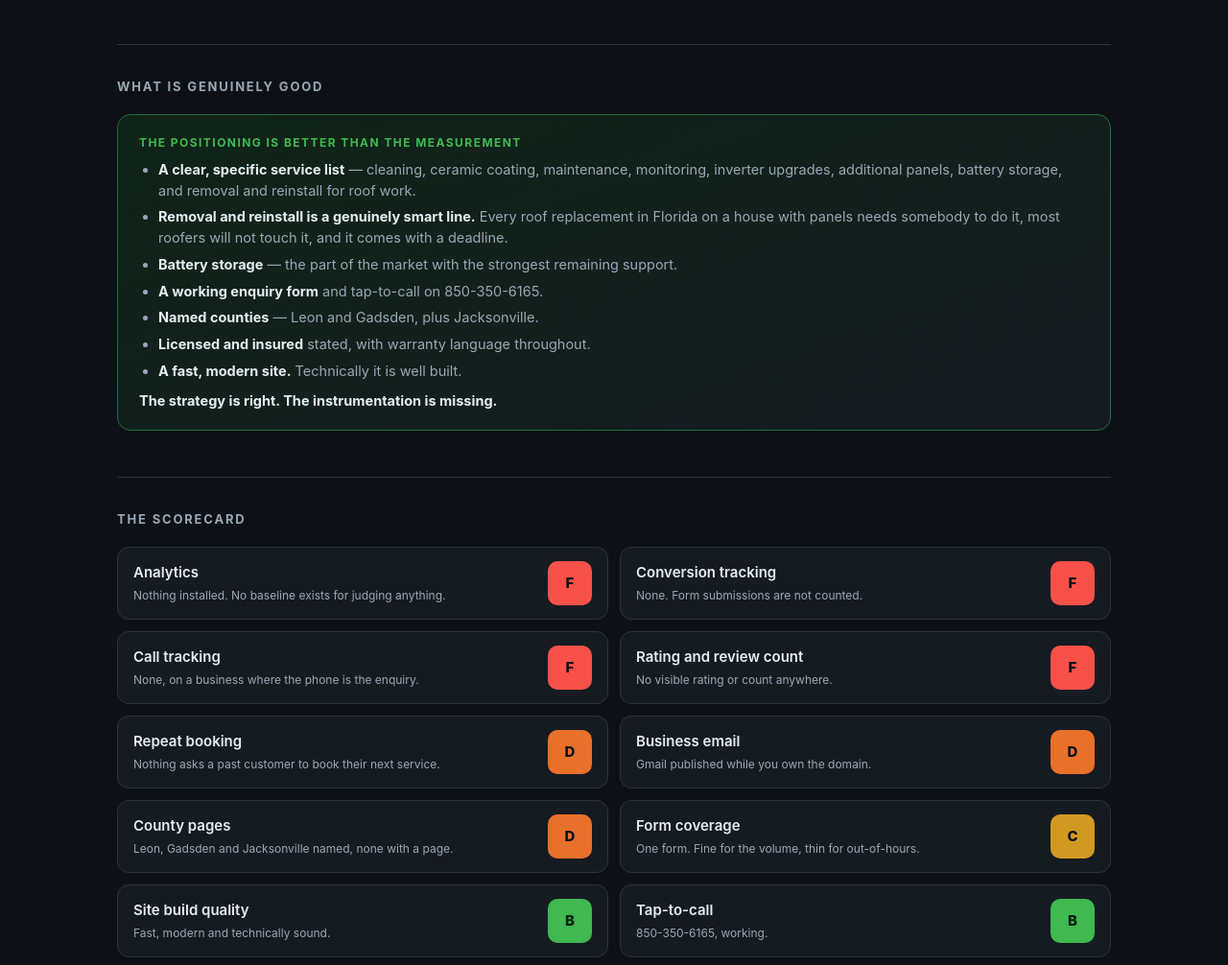
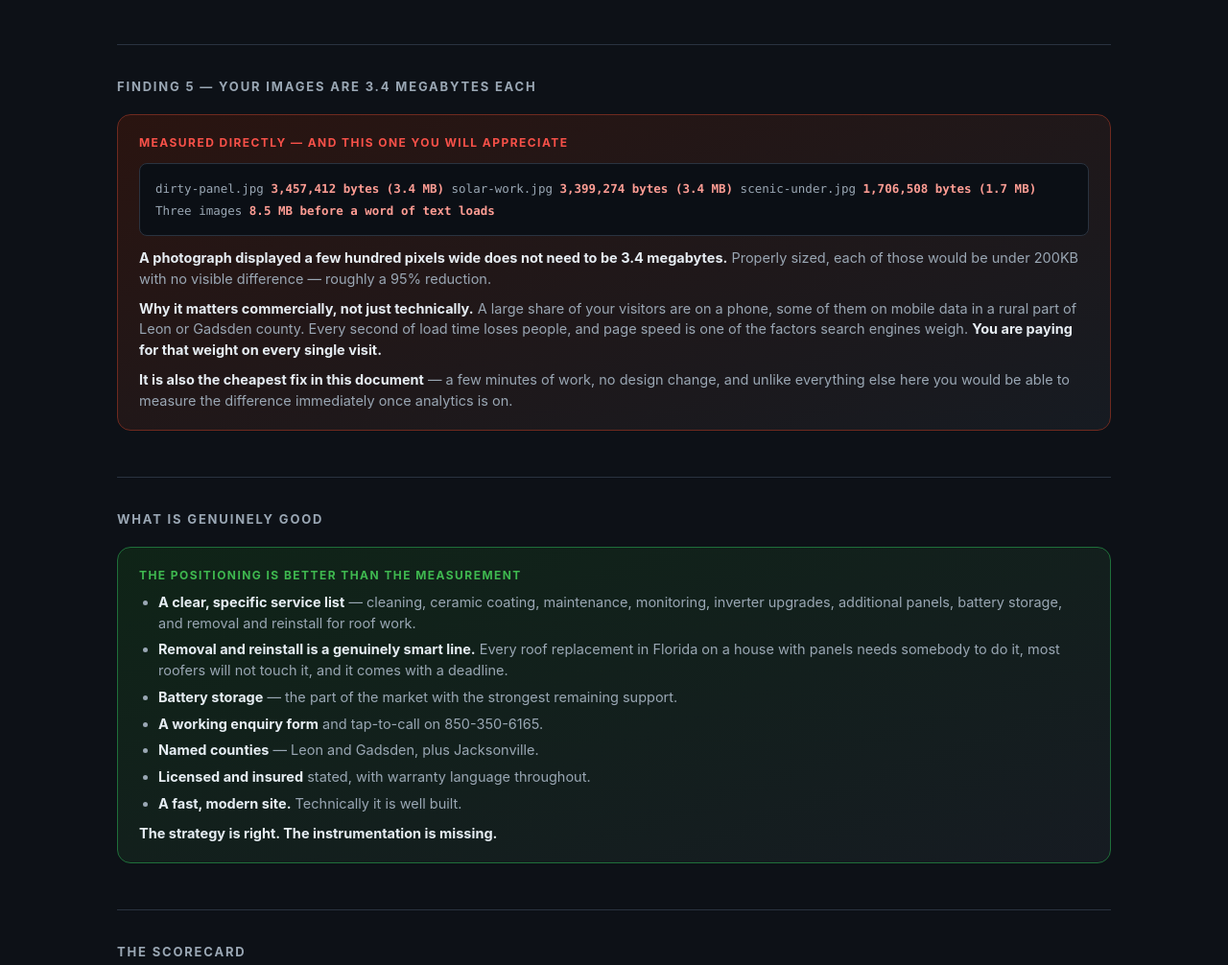
Before and after one commit to andrei170/genesis-solar-audit, a plain HTML site: page index.html in a window 1280 px wide. Shown: the part 1987-2993 px from the top of the page at 96% size. Drawn offline with Linux system fonts and the light colour scheme.

Commit message:
Improvement pass: own photography, image-weight finding

```diff
--- a/index.html
+++ b/index.html
@@ -191,6 +191,27 @@
   </section>
 
   <section>
+    <div class="h">Finding 5 &mdash; Your Images Are 3.4 Megabytes Each</div>
+    <div class="flag">
+      <div class="lab">Measured directly &mdash; and this one you will appreciate</div>
+      <div class="code">dirty-panel.jpg   <span class="ph">3,457,412 bytes  (3.4 MB)</span>
+solar-work.jpg    <span class="ph">3,399,274 bytes  (3.4 MB)</span>
+scenic-under.jpg  <span class="ph">1,706,508 bytes  (1.7 MB)</span>
+Three images       <span class="ph">8.5 MB before a word of text loads</span></div>
+      <p><b>A photograph displayed a few hundred pixels wide does not need to be 3.4 megabytes.</b>
+      Properly sized, each of those would be under 200KB with no visible difference &mdash; roughly a
+      95% reduction.</p>
+      <p><b>Why it matters commercially, not just technically.</b> A large share of your visitors are
+      on a phone, some of them on mobile data in a rural part of Leon or Gadsden county. Every second
+      of load time loses people, and page speed is one of the factors search engines weigh. <b>You are
+      paying for that weight on every single visit.</b></p>
+      <p><b>It is also the cheapest fix in this document</b> &mdash; a few minutes of work, no design
+      change, and unlike everything else here you would be able to measure the difference immediately
+      once analytics is on.</p>
+    </div>
+  </section>
+
+  <section>
     <div class="h">What Is Genuinely Good</div>
     <div class="win">
       <div class="lab">The positioning is better than the measurement</div>
@@ -218,7 +239,8 @@
       <div class="row"><div><div class="rname">Business email</div><div class="sc">Gmail published while you own the domain.</div></div><div class="badge gD">D</div></div>
       <div class="row"><div><div class="rname">County pages</div><div class="sc">Leon, Gadsden and Jacksonville named, none with a page.</div></div><div class="badge gD">D</div></div>
       <div class="row"><div><div class="rname">Form coverage</div><div class="sc">One form. Fine for the volume, thin for out-of-hours.</div></div><div class="badge gC">C</div></div>
-      <div class="row"><div><div class="rname">Site build quality</div><div class="sc">Fast, modern and technically sound.</div></div><div class="badge gB">B</div></div>
+      <div class="row"><div><div class="rname">Image weight</div><div class="sc">8.5MB across three homepage images. Two are 3.4MB each.</div></div><div class="badge gD">D&minus;</div></div>
+      <div class="row"><div><div class="rname">Site build quality</div><div class="sc">Modern framework, technically sound apart from the image sizes.</div></div><div class="badge gB">B&minus;</div></div>
       <div class="row"><div><div class="rname">Tap-to-call</div><div class="sc">850-350-6165, working.</div></div><div class="badge gB">B</div></div>
       <div class="row"><div><div class="rname">Service clarity</div><div class="sc">Specific, well-explained, and unusually complete.</div></div><div class="badge gA">A&minus;</div></div>
       <div class="row"><div><div class="rname">Market positioning</div><div class="sc">Service-led on existing systems &mdash; the half of solar the credit change did not damage.</div></div><div class="badge gA">A</div></div>
@@ -262,6 +284,7 @@
     <div class="h">Fix First &mdash; And The First One Is Free</div>
     <ul class="road">
       <li><b>Install GA4 today.</b> Free, and every day without it is history you cannot recover</li>
+      <li><b>Resize the three homepage images</b> &mdash; 8.5MB down to under 500KB, minutes of work</li>
       <li><b>Move email onto your own domain</b> &mdash; more credible and more deliverable</li>
       <li><b>Add a repeat-service reminder</b> for customers you have already cleaned for</li>
       <li><b>Ask recent customers for a Google review</b> and put the rating on the site</li>
@@ -285,8 +308,7 @@
 <footer>
   Prepared by Andrei Givero &middot; AG1 Consulting &middot; 31 August 2026<br>
   For Ean Scanameo of Genesis Solar Systems LLC, Tallahassee, Florida. All findings were read from
-  genesissolarsystems.com on 31 August 2026. <b>The absence of analytics, tag manager, advertising and
-  call-tracking tags was determined from the page source we read; tags added by script after the page
+  genesissolarsystems.com on 31 August 2026. <b>Image file sizes were measured directly from the served files on 31 August 2026. The absence of analytics, tag manager, advertising and call-tracking tags was determined from the page source we read; tags added by script after the page
   loads, or present on pages we did not read, would not appear in that check &mdash; please verify
   before drawing a conclusion.</b> Your licensed and insured status, warranty statements and service
   list are your own published claims and have not been independently verified. <b>NOTHING IN THIS
```
